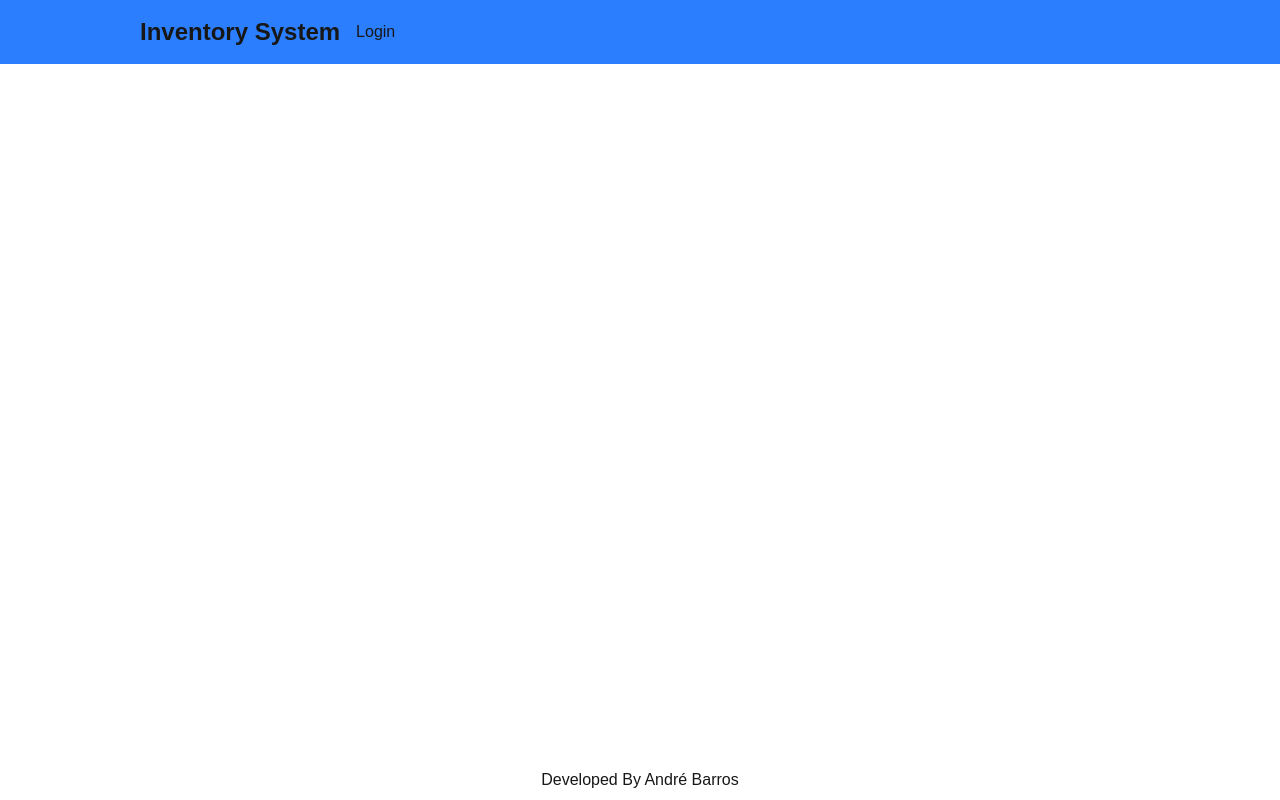
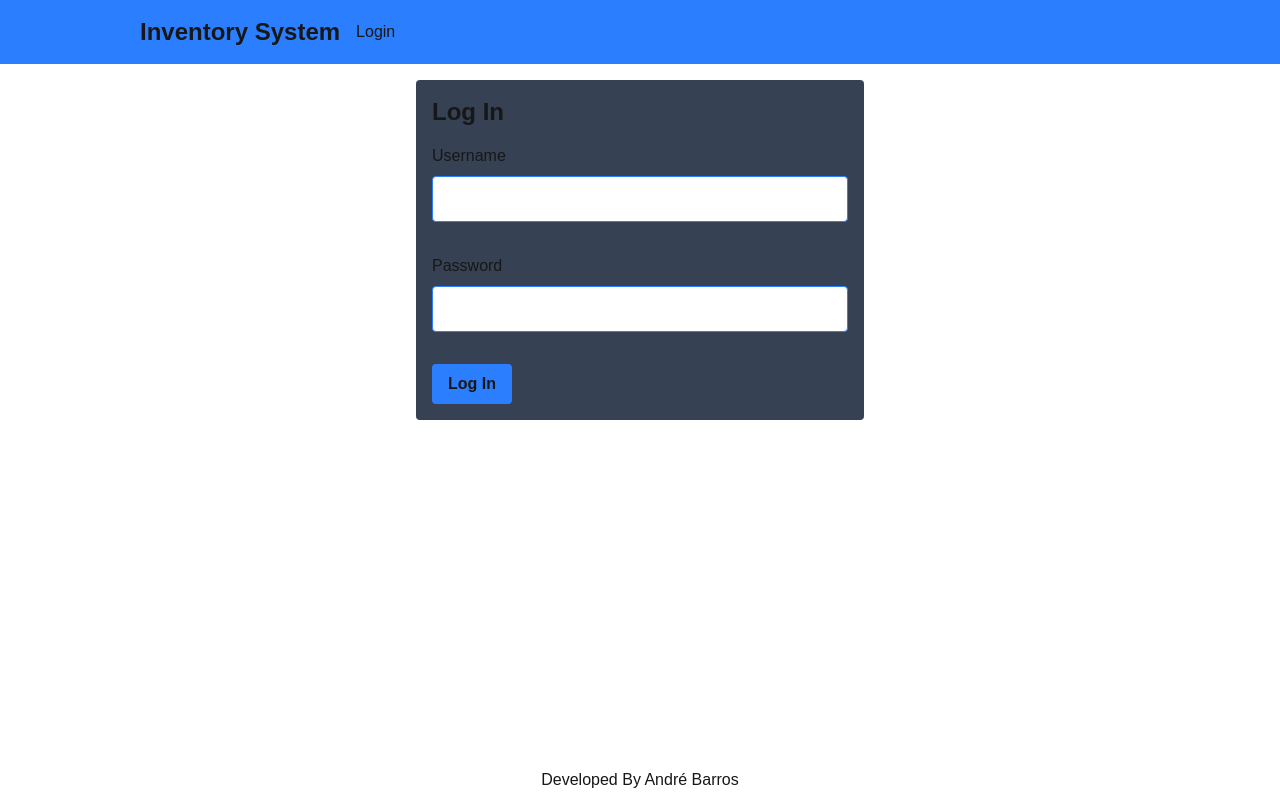
Before and after one commit to andrebarros7201/inventory-system, a Next.js app: page /login in a window 1280 px wide. Built offline with nearby package versions, Linux system fonts and the light colour scheme.

Commit message:
create login page

```diff
--- a/app/login/page.tsx
+++ b/app/login/page.tsx
@@ -1,5 +1,47 @@
+"use client";
+import { FormEvent, useRef } from "react";
+import Input from "@/components/ui/input";
+
 const Login = () => {
-  return <main className="w-full flex flex-col items-center py-2"></main>;
+  const usernameRef = useRef<HTMLInputElement>(null);
+  const passwordRef = useRef<HTMLInputElement>(null);
+
+  function handleSubmit(e: FormEvent) {
+    e.preventDefault();
+  }
+  return (
+    <main className="w-full max-w-md flex flex-col items-center p-4 gap-4 bg-gray-700 rounded">
+      <h2 className={"font-bold text-2xl w-full text-start"}>Log In</h2>
+      <form
+        className={"w-full flex flex-col items-start gap-8"}
+        onSubmit={handleSubmit}
+      >
+        <Input
+          label={"username"}
+          placeholder={""}
+          id={"username"}
+          type={"text"}
+          required={true}
+          max={50}
+          min={3}
+          ref={usernameRef}
+        />
+        <Input
+          label={"password"}
+          placeholder={""}
+          id={"password"}
+          type={"text"}
+          required={true}
+          max={50}
+          min={3}
+          ref={passwordRef}
+        />
+        <button className={"bg-blue-500 py-2 px-4 font-bold rounded"}>
+          Log In
+        </button>
+      </form>
+    </main>
+  );
 };
 
 export default Login;
```
